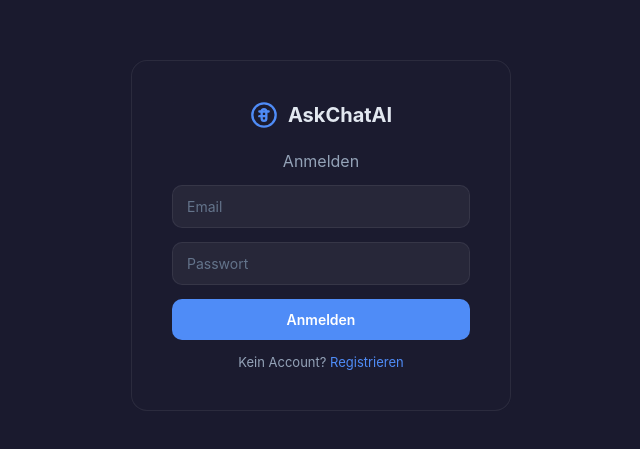
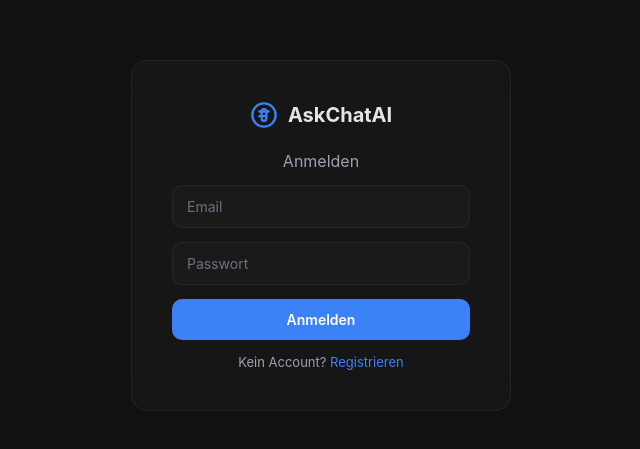
Before and after one commit to ahmadkhalil2021/askchatai, a React (Vite) app: page / in a window 1280 px wide. Shown: the part 165-614 px from the top of the page, without its empty margins (319-959 px from the left). Built offline with nearby package versions, Linux system fonts and the light colour scheme; no server answers.

Commit message:
Dark Mode: Dunkelgrau/Schwarz

```diff
--- a/src/index.css
+++ b/src/index.css
@@ -1,32 +1,32 @@
 :root,
 [data-theme="dark"] {
-  --bg-body: #1a1a2e;
-  --glass: rgba(30, 30, 50, 0.55);
-  --glass-solid: rgba(30, 30, 50, 0.85);
-  --border: rgba(255, 255, 255, 0.07);
-  --hover: rgba(255, 255, 255, 0.08);
-  --accent: #4f8cf7;
-  --accent-hover: #3b7de6;
-  --accent-glow: rgba(79, 140, 247, 0.2);
-  --text: #e2e8f0;
-  --text-dim: #94a3b8;
-  --text-muted: #64748b;
-  --msg-user-bg: #3b7de6;
+  --bg-body: #111111;
+  --glass: rgba(25, 25, 25, 0.7);
+  --glass-solid: rgba(25, 25, 25, 0.9);
+  --border: rgba(255, 255, 255, 0.06);
+  --hover: rgba(255, 255, 255, 0.06);
+  --accent: #3b82f6;
+  --accent-hover: #2563eb;
+  --accent-glow: rgba(59, 130, 246, 0.2);
+  --text: #e5e5e5;
+  --text-dim: #9ca3af;
+  --text-muted: #6b7280;
+  --msg-user-bg: #2563eb;
   --msg-user-text: #fff;
-  --msg-ai-bg: rgba(255, 255, 255, 0.06);
-  --msg-ai-border: rgba(255, 255, 255, 0.06);
-  --msg-ai-text: #cbd5e1;
-  --code-bg: rgba(0, 0, 0, 0.4);
-  --btn-muted: rgba(255, 255, 255, 0.07);
-  --btn-muted-hover: rgba(255, 255, 255, 0.13);
-  --btn-muted-text: #cbd5e1;
-  --btn-disabled: rgba(255, 255, 255, 0.04);
-  --error-bg: rgba(239, 68, 68, 0.12);
-  --error-border: rgba(239, 68, 68, 0.25);
-  --scrollbar-thumb: rgba(255, 255, 255, 0.12);
-  --input: rgba(255, 255, 255, 0.05);
-  --tab: rgba(255, 255, 255, 0.05);
-  --tab-active: rgba(30, 30, 50, 0.85);
+  --msg-ai-bg: #1e1e1e;
+  --msg-ai-border: rgba(255, 255, 255, 0.05);
+  --msg-ai-text: #d1d5db;
+  --code-bg: #0d0d0d;
+  --btn-muted: #2a2a2a;
+  --btn-muted-hover: #3a3a3a;
+  --btn-muted-text: #d1d5db;
+  --btn-disabled: #222;
+  --error-bg: rgba(239, 68, 68, 0.1);
+  --error-border: rgba(239, 68, 68, 0.2);
+  --scrollbar-thumb: #333;
+  --input: #1a1a1a;
+  --tab: #1e1e1e;
+  --tab-active: #252525;
   --blur: blur(20px);
 }
 
```
